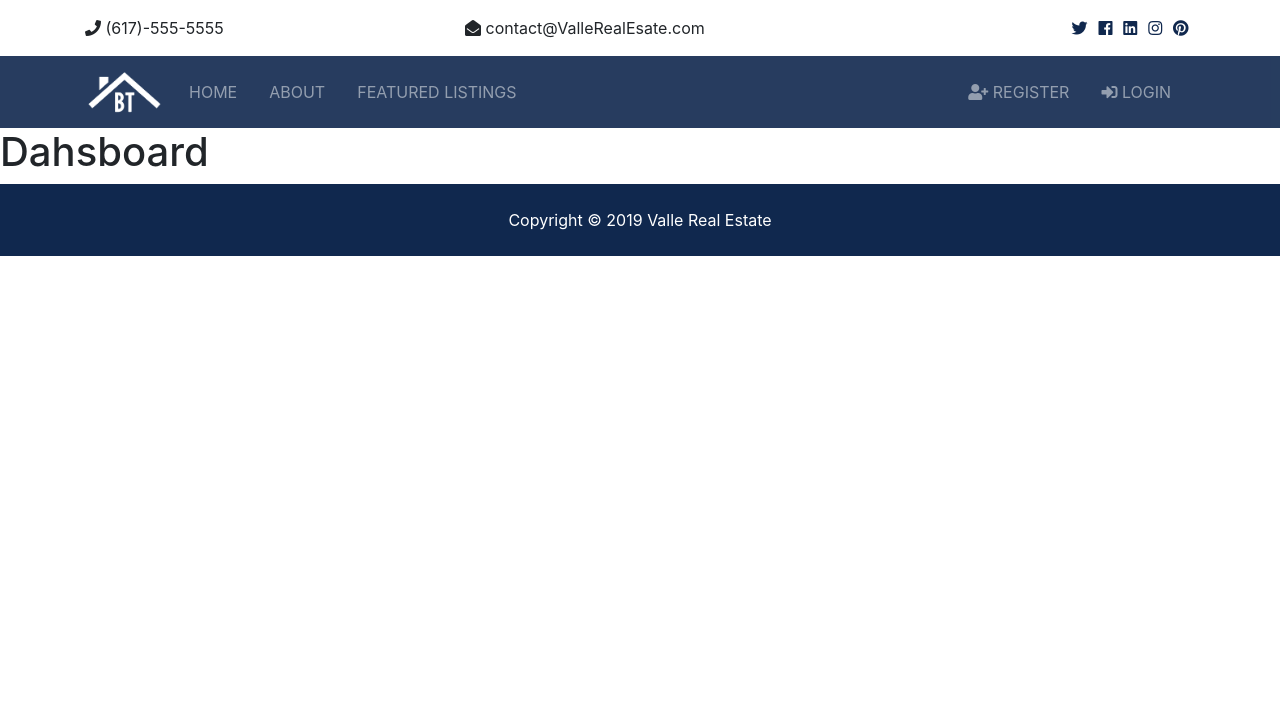
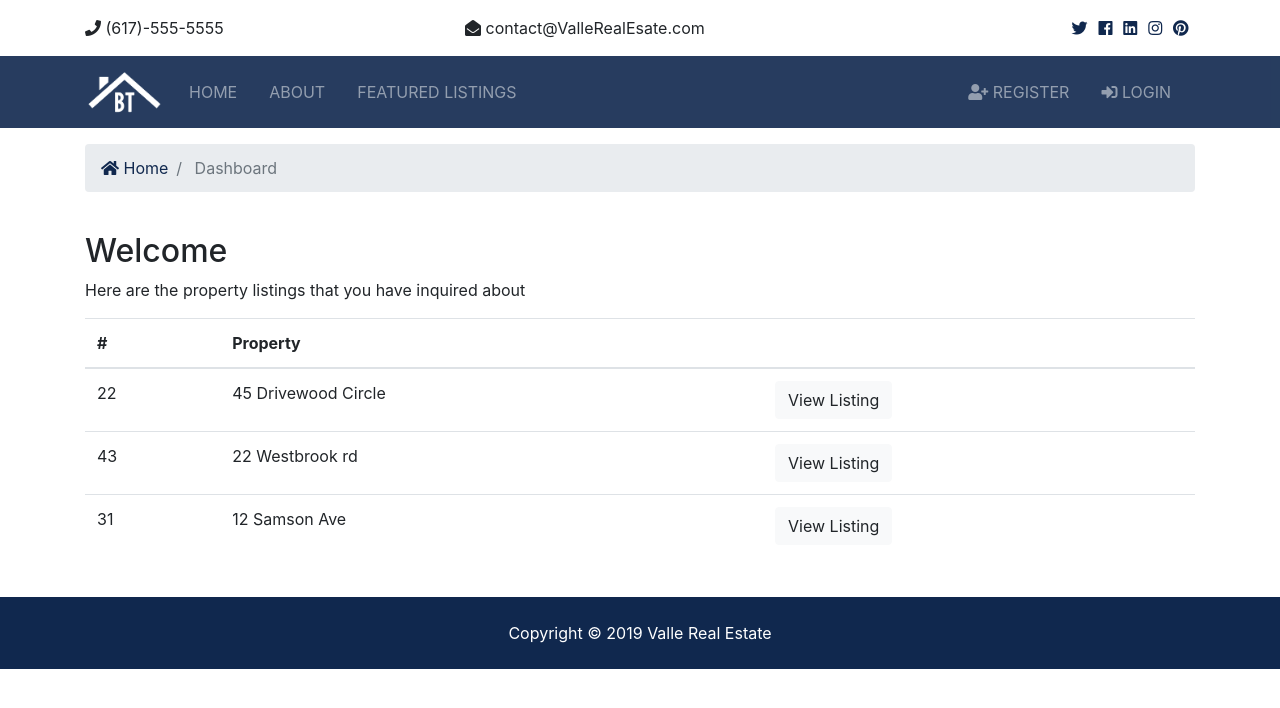
Before and after one commit to e-landeros/valle_real_estate, a Django app: page /accounts/dashboard in a window 1280 px wide. Shown: the top 708 px of the page. Run offline with Django 3.2, Linux system fonts and the light colour scheme; some libraries are stand-ins or nearby versions.

Commit message:
set up messages and registration

```diff
--- a/accounts/views.py
+++ b/accounts/views.py
@@ -1,16 +1,63 @@
 from django.shortcuts import render, redirect
+from django.contrib import messages, auth
+from django.contrib.auth.models import User
 
 def register(request):
     if request.method == 'POST': #form submition
-        #register user
-        pass
-    else: return render(request, 'accounts/register.html')
+        # Get form values
+        first_name = request.POST['first_name']
+        last_name = request.POST['last_name']
+        username = request.POST['username']
+        email = request.POST['email']
+        password = request.POST['password']
+        password2 = request.POST['password2']
+
+        #check if passwords match
+        if password == password2:
+            #check username in the database for duplicate username
+            if User.objects.filter(username=username).exists():
+                messages.error(request, 'That username is taken')
+                return redirect('register')
+            else:
+                if User.objects.filter(email=email).exists():
+                    messages.error(request, 'That email is being used')
+                    return redirect('register')
+                else:
+                    #looks good. Create in database
+                    user = User.objects.create_user(username=username,
+                    password=password, email=email,
+                    first_name=first_name, last_name=last_name)
+                #login after register
+                    # auth.login(request, user)
+                    # messages.success(request, 'You are now logged in')
+                    # return redirect('index')
+                #or not login after registration but redirect so user can login
+                    user.save();
+                    messages.success(request, 'You are now registered and can log in')
+                    return redirect('login')
+        else:
+            #errors
+            messages.error(request, "Passwords do not Match")
+            return redirect('register')
+    else:
+        return render(request, 'accounts/register.html')
 
 def login(request):
     if request.method == 'POST': #form submition
-        #login user
-        pass
-    else: return render(request, 'accounts/login.html')
+        username = request.POST['username']
+        password = request.POST['password']
+
+        user = auth.authenticate(username=username, password=password)
+
+        if user is not None:
+            auth.login(request, user)
+            messages.success(request, 'You are now logged in.')
+            return redirect('dashboard')
+        else:
+            messages.error(request, 'Invalid credentials')
+            return redirect('login')
+    else:
+        return render(request, 'accounts/login.html')
 
 def logout(request):
     return redirect('index')
--- a/templates/accounts/dashboard.html
+++ b/templates/accounts/dashboard.html
@@ -1,4 +1,62 @@
 {% extends 'base.html' %}
+
 {% block content %}
-<h1>Dahsboard</h1>
+  <!-- Breadcrumb -->
+  <section id="bc" class="mt-3">
+    <div class="container">
+      <nav aria-label="breadcrumb">
+        <ol class="breadcrumb">
+          <li class="breadcrumb-item">
+            <a href="{% url 'index' %}">
+              <i class="fas fa-home"></i> Home</a>
+          </li>
+          <li class="breadcrumb-item active"> Dashboard</li>
+        </ol>
+      </nav>
+    </div>
+  </section>
+
+  <section id="dashboard" class="py-4">
+    <div class="container">
+      <div class="row">
+        <div class="col-md-12">
+          <h2>Welcome </h2>
+          <p>Here are the property listings that you have inquired about</p>
+          <table class="table">
+            <thead>
+              <tr>
+                <th scope="col">#</th>
+                <th scope="col">Property</th>
+                <th></th>
+              </tr>
+            </thead>
+            <tbody>
+              <tr>
+                <td>22</td>
+                <td>45 Drivewood Circle</td>
+                <td>
+                  <a class="btn btn-light" href="#">View Listing</a>
+                </td>
+              </tr>
+              <tr>
+                <td>43</td>
+                <td>22 Westbrook rd</td>
+                <td>
+                  <a class="btn btn-light" href="#">View Listing</a>
+                </td>
+              </tr>
+              <tr>
+                <td>31</td>
+                <td>12 Samson Ave</td>
+                <td>
+                  <a class="btn btn-light" href="#">View Listing</a>
+                </td>
+              </tr>
+            </tbody>
+          </table>
+        </div>
+      </div>
+    </div>
+  </section>
+
 {% endblock %}
--- a/templates/accounts/login.html
+++ b/templates/accounts/login.html
@@ -11,6 +11,8 @@
                 <i class="fas fa-sign-in-alt"></i> Login</h4>
             </div>
             <div class="card-body">
+                <!-- ALERTS -->
+                {% include 'partials/_alerts.html' %}
                 <form action="{% url 'login' %}" method="POST">
                     {% csrf_token %}
                 <div class="form-group">
--- a/templates/accounts/register.html
+++ b/templates/accounts/register.html
@@ -11,6 +11,8 @@
                 <i class="fas fa-user-plus"></i> Register</h4>
             </div>
             <div class="card-body">
+                <!-- ALERTS -->
+                {% include 'partials/_alerts.html' %}
                 <form action="{% url 'register' %}" method="POST">
                     {% csrf_token %}
                     <div class="form-group">
--- a/templates/pages/index.html
+++ b/templates/pages/index.html
@@ -64,6 +64,9 @@
       </div>
     </div>
   </section>
+
+  <!-- ALERTS -->
+  {% include 'partials/_alerts.html' %}
 
   <!-- Listings -->
   <section id="listings" class="py-5">
--- a/templates/partials/_navbar.html
+++ b/templates/partials/_navbar.html
@@ -39,6 +39,9 @@
         </ul>
 
         <ul class="navbar-nav ml-auto">
+          {% if user.is_authenticated %}
+          hello
+          {% else %}
             <li
             {% if 'register' in request.path %}
             class="nav-item active mr-3"
@@ -60,6 +63,7 @@
                 <i class="fas fa-sign-in-alt"></i>
                 Login</a>
             </li>
+            {% endif %}
         </ul>
       </div>
     </div>
--- a/valle_real_estate/settings.py
+++ b/valle_real_estate/settings.py
@@ -134,3 +134,9 @@ STATICFILES_DIRS = [
 # Media Folder Settings
 MEDIA_ROOT = os.path.join(BASE_DIR, 'media')
 MEDIA_URL = '/media/'
+
+#messages
+from django.contrib.messages import constants as messages
+MESSAGE_TAGS ={
+    messages.ERROR: 'danger'
+}
--- a/valle_real_estate/static/js/main.js
+++ b/valle_real_estate/static/js/main.js
@@ -1,2 +1,7 @@
 const date = new Date();
 document.querySelector('.year').innerHTML = date.getFullYear();
+
+
+setTimeout(function(){
+    $('#message').fadeOut('slow');
+},3000);
```
Also changed, not shown: templates/partials/_alerts.html (added, +17 -0 lines). Lines whose indentation alone changed are shown as unchanged.
